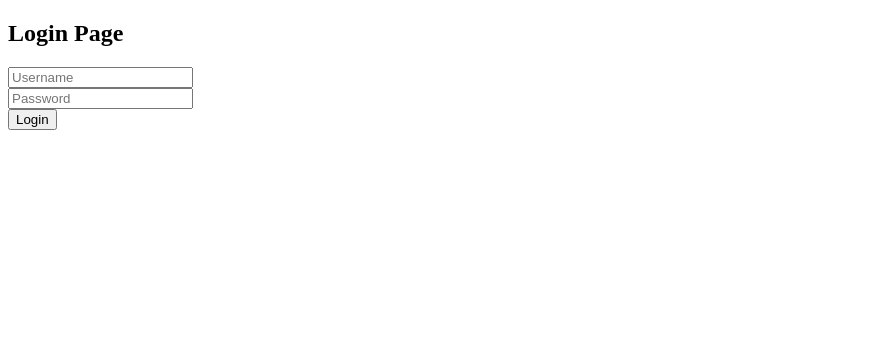
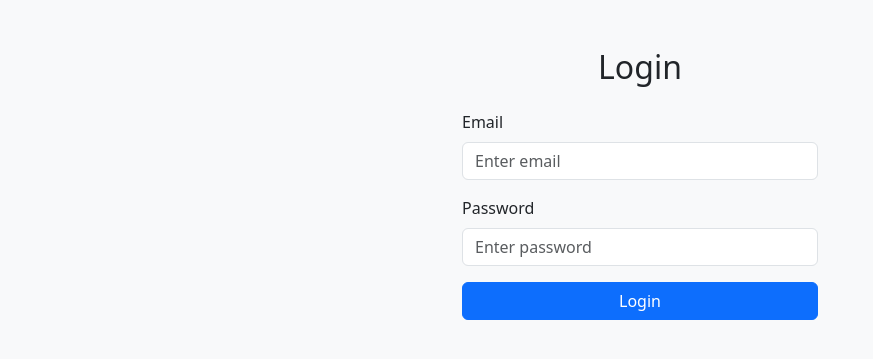
Before and after one commit to munim-de/pharmacy-management-system, a Flask app: page /login in a window 1280 px wide. Shown: the top 359 px of the page, without its empty margins (0-873 px from the left). Run offline with Flask 3, Linux system fonts and the light colour scheme.

Commit message:
Update login.html

```diff
--- a/templates/login.html
+++ b/templates/login.html
@@ -1,12 +1,45 @@
 <!DOCTYPE html>
-<html>
-<head><title>Login</title></head>
-<body>
-  <h2>Login Page</h2>
-  <form action="/dashboard">
-    <input type="text" placeholder="Username"><br>
-    <input type="password" placeholder="Password"><br>
-    <button type="submit">Login</button>
-  </form>
+<html lang="en">
+<head>
+    <meta charset="UTF-8">
+    <title>Login - Pharmacy Management System</title>
+    <!-- Optional: Bootstrap CDN for styling -->
+    <link href="https://cdn.jsdelivr.net/npm/bootstrap@5.3.0/dist/css/bootstrap.min.css" rel="stylesheet">
+</head>
+<body class="bg-light">
+
+<div class="container mt-5">
+    <div class="row justify-content-center">
+        <div class="col-md-4">
+            <h2 class="text-center mb-4">Login</h2>
+
+            <!-- Flash messages -->
+            {% with messages = get_flashed_messages() %}
+                {% if messages %}
+                    <div class="alert alert-danger">
+                        {% for message in messages %}
+                            <div>{{ message }}</div>
+                        {% endfor %}
+                    </div>
+                {% endif %}
+            {% endwith %}
+
+            <form method="POST">
+                <div class="mb-3">
+                    <label for="email" class="form-label">Email</label>
+                    <input type="text" class="form-control" id="email" name="email" placeholder="Enter email" required>
+                </div>
+
+                <div class="mb-3">
+                    <label for="password" class="form-label">Password</label>
+                    <input type="password" class="form-control" id="password" name="password" placeholder="Enter password" required>
+                </div>
+
+                <button type="submit" class="btn btn-primary w-100">Login</button>
+            </form>
+        </div>
+    </div>
+</div>
+
 </body>
 </html>
```
